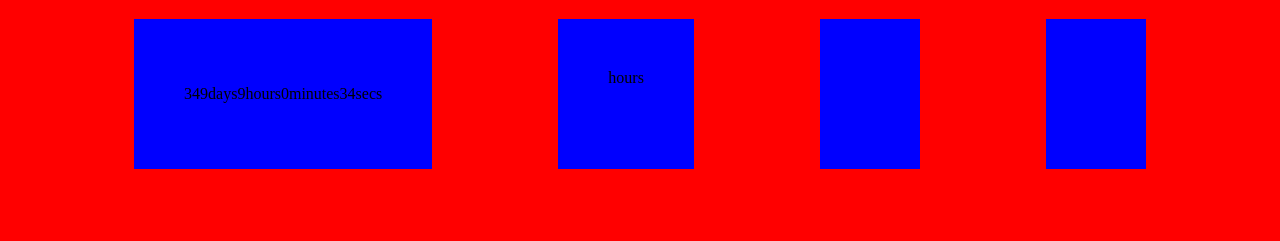
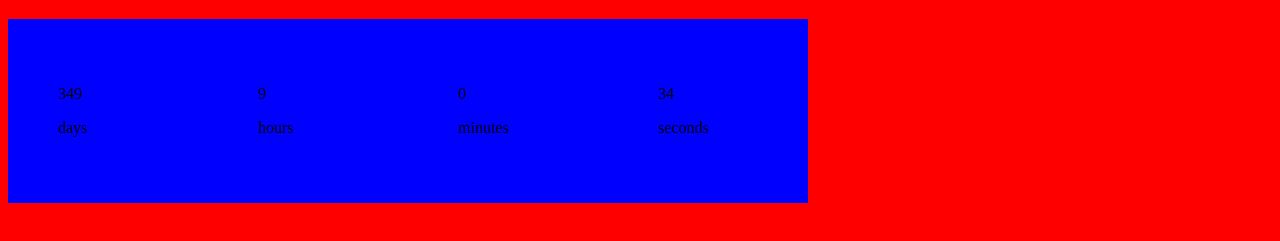
Before and after one commit to nikolastanin/Countdown, a plain HTML site: page index.html in a window 1280 px wide. Shown: the part 61-302 px from the top of the page. Drawn offline with Linux system fonts and the light colour scheme.

Commit message:
fixed functions

```diff
--- a/index.html
+++ b/index.html
@@ -10,14 +10,35 @@
 <body>
   <h1>Countdown demo</h1>
  <div id="cards">
-     <div class="box" id="days">
-         <p id="p">
+     <div class="box" >
+        <p id="days">
+            0
+        </p>
+        <p id="p">
              days
          </p>
     </div>
-     <div class="box" id="hours">hours</div>
-     <div class="box" id="minutes"></div>
-     <div class="box" id="seconds"></div>
+     <div class="box" >
+         <p id="hours">
+        0
+    </p>
+    <p id="p">
+         hours
+     </p></div>
+     <div class="box" >
+         <p id="minutes">
+        0
+    </p>
+    <p id="p">
+        minutes
+     </p></div>
+     <div class="box" >
+         <p id="seconds">
+        0
+    </p>
+    <p id="p">
+         seconds
+     </p></div>
  </div>
 </body>
 <script src="main.js"></script>
--- a/main.js
+++ b/main.js
@@ -1,22 +1,33 @@
 
 
 let countDate = new Date(2022,3,27,17,33,30).getTime();
-
-let days,hours,minutes,seconds;
-let p = document.getElementById("p");
+let d,h,m,s;
+let dS = document.getElementById("days");
+let hS = document.getElementById("hours");
+let mS = document.getElementById("minutes");
+let sS = document.getElementById("seconds");
 
 const timeCountdown = () =>{
     let currentDate = new Date().getTime();
     let diff = countDate-currentDate;
+        //time calculations
+        d= Math.floor(diff/(1000*60*60*24));
+        h = Math.floor((diff % (1000 * 60 * 60 * 24)) / (1000 * 60 * 60));
+        m = Math.floor((diff % (1000 * 60 * 60)) / (1000 * 60));
+        s = Math.floor((diff % (1000 * 60)) / 1000);
+      displayingTimes();
 
-        days = Math.floor(diff/(1000*60*60*24));
-        hours = Math.floor((diff % (1000 * 60 * 60 * 24)) / (1000 * 60 * 60));
-        minutes = Math.floor((diff % (1000 * 60 * 60)) / (1000 * 60));
-        seconds = Math.floor((diff % (1000 * 60)) / 1000);
-        p.innerHTML = days+"days"+hours+"hours"+minutes+"minutes"+seconds+"secs";
+
         if(diff<0){
             console.log("timer ended");
         }
 }
 
+const displayingTimes = () =>{
+        dS.innerHTML = d;
+        hS.innerHTML = h;
+        mS.innerHTML = m;
+        sS.innerHTML = s;
+}
+
 setInterval(timeCountdown,1000);
--- a/styles.css
+++ b/styles.css
@@ -4,9 +4,10 @@ body{
 
 #cards{
     display: flex;
-    justify-content: space-evenly;
+    /* justify-content: space-around; */
 }
 .box{
     background-color: blue;
     padding: 50px;
+   width : 100px;
 }
```
